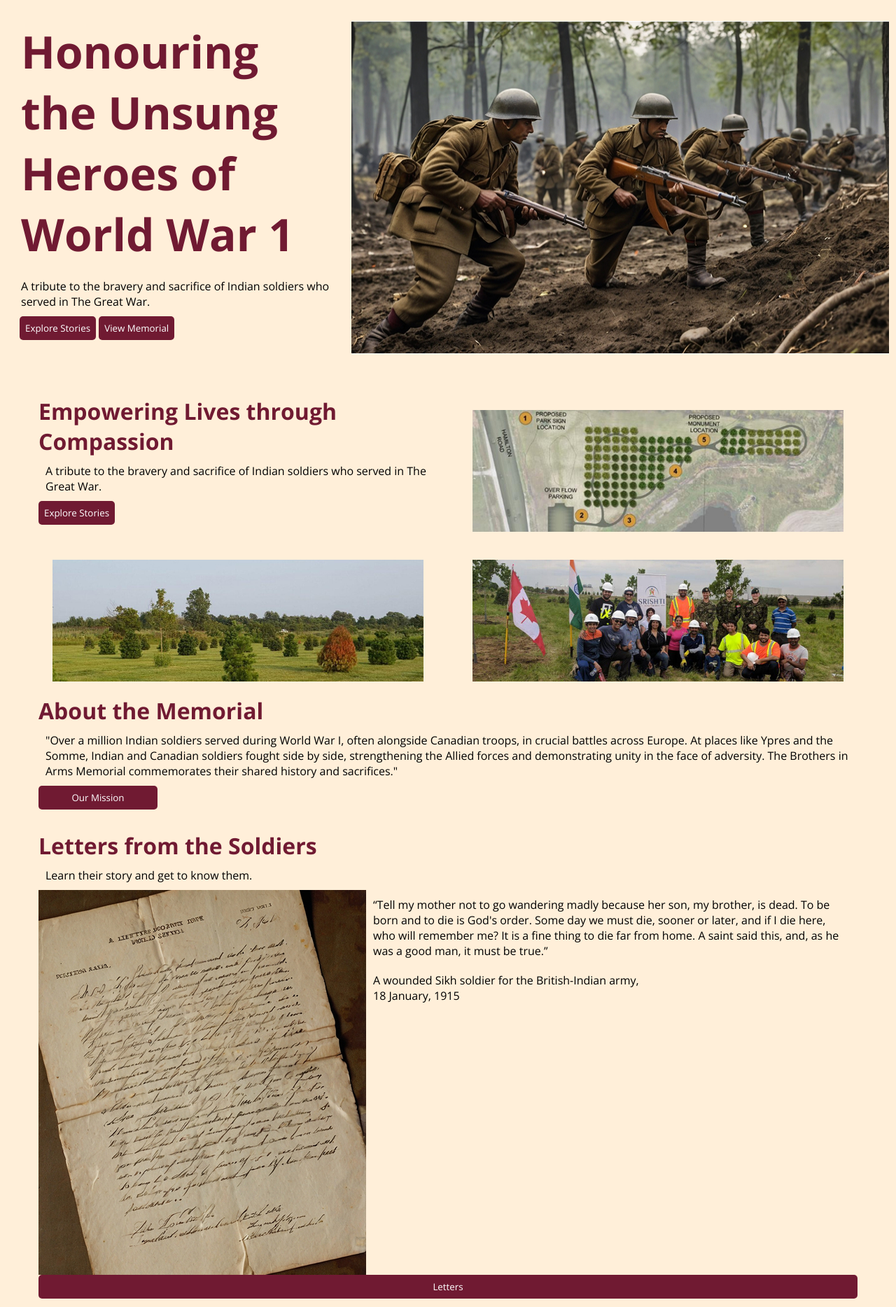
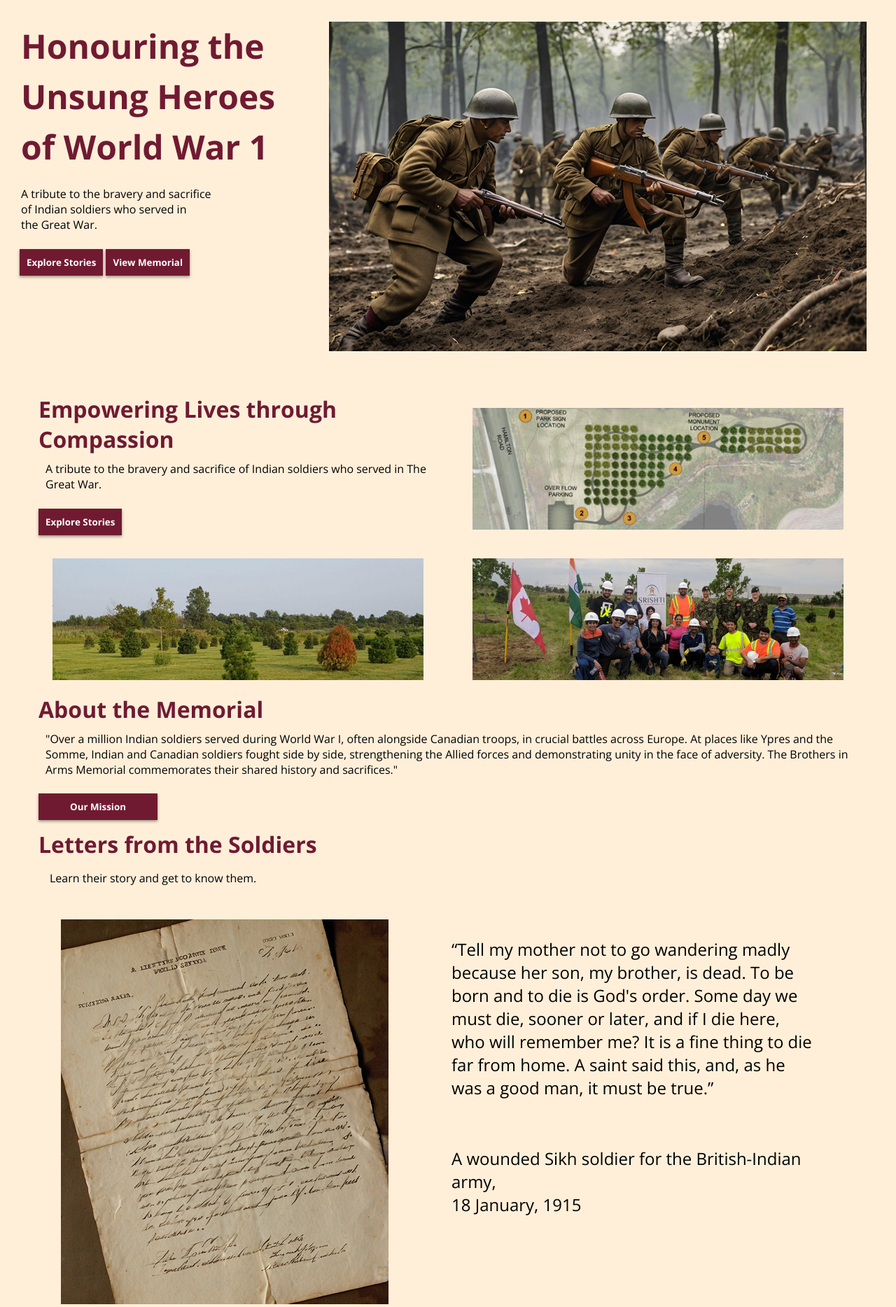
Before and after one commit to nikmeijer/brothers-in-arms-web, a PHP site: page / in a window 1280 px wide. Shown: the part 91-1959 px from the top of the page at 70% size. Run offline with PHP 8.4, Linux system fonts and the light colour scheme; some web fonts are replaced.

Commit message:
Homepage done
Homepage complete, needs polishing after rest of pages are complete

```diff
--- a/index.html
+++ b/index.html
@@ -57,10 +57,8 @@
                 <h2 class="col-span-4 m-col-span-6 l-col-span-6 xl-col-span-6">Honouring the Unsung Heroes of World
                     War 1
                 </h2>
-                <p class="col-span-4 m-col-span-6 l-col-span-6 xl-col-span-6">A tribute to the bravery and sacrifice
-                    of
-                    Indian soldiers who served in The Great
-                    War.</p>
+                <p class="col-span-4 m-col-span-6 l-col-span-6 xl-col-span-6">A tribute to the bravery and
+                    sacrifice<br>of Indian soldiers who served in<br>the Great War.</p>
                 <button class="col-span-2 m-col-span-3 l-col-span-3 xl-col-span-3"><a href="history.html">Explore
                         Stories</a></button>
                 <button class="col-span-2 m-col-span-3 l-col-span-3 xl-col-span-3"><a href="about.html">View
@@ -97,17 +95,19 @@
 
         <section class="grid-con" id="letters-home">
             <h2 class="col-span-full m-col-span-full l-col-span-full xl-col-span-full">Letters from the Soldiers</h2>
-            <p class="col-span-full m-col-span-full l-col-span-full xl-col-span-full">Learn their story and get to know
-                them.</p>
+            <h3 class="col-span-full m-col-span-full l-col-span-full xl-col-span-full">Learn their story and get to know
+                them.</h3>
             <div id="letter-con" class="letter-con col-span-full m-col-span-full l-col-span-full xl-col-span-full">
                 <img src="images/image-4.jpg" alt="Letter" class="col-span-2 m-col-span-6 l-col-span-6 xl-col-span-6">
                 <div id="letter-copy" class="col-span-2 m-col-span-6 l-col-span-6 xl-col-span-6">
                     <p>“Tell my mother not to go wandering madly because her son, my brother, is
                         dead. To
                         be born
-                        and to die is God's order. Some day we must die, sooner or later, and if I die here, who will
+                        and to die is God's order. Some day we must die, sooner or later, and if I die here, who
+                        will
                         remember me?
-                        It is a fine thing to die far from home. A saint said this, and, as he was a good man, it must
+                        It is a fine thing to die far from home. A saint said this, and, as he was a good man, it
+                        must
                         be
                         true.”</p>
                     <p>A wounded Sikh soldier for the British-Indian army,<br>18 January, 1915</p>
@@ -116,7 +116,7 @@
             <button class="col-span-2"><a href="about.html#mission">Letters</a></button>
         </section>
 
-        <section class="grid-con">
+        <section class="grid-con" id="callstoaction">
             <h2 class="hidden">Calls to Action</h2>
             <div class="calltoact-con col-span-4 ">
                 <h3>Get Involved with Us</h3>
--- a/sass/components/_button.scss
+++ b/sass/components/_button.scss
@@ -1,10 +1,20 @@
 button {
+    margin-top: 1em;
+    padding: 10px;
+    font-weight: bold;
+    border-radius: 0;
     border: 2px;
-    border-radius: 5px;
-    padding: 8px;
     background-color: #701a32;
     color: white;
-    margin-bottom: 30px;
+    margin-bottom: 1em;
+    box-shadow: 0 2px 4px rgba(0, 0, 0, 0.4);
+
+    &:hover {
+        box-shadow: 0 4px 8px rgba(0, 0, 0, 0.6);
+        cursor: pointer;
+        background-color: #be1e2d;
+    }
+
 }
 
 button a {
@@ -12,11 +22,3 @@ button a {
     text-decoration: none;
     color: white;
 }
-
-button:hover {
-    border: 2px;
-    border-radius: 5px;
-    padding: 8px;
-    background-color: #be1e2d;
-    color: white;
-}
--- /dev/null
+++ b/sass/components/_callstoaction.scss
@@ -0,0 +1,13 @@
+#callstoaction button {
+    margin-top: 20px;
+}
+
+#callstoaction button a {
+    font-size: 14px;
+    font-weight: bold;
+}
+
+#callstoaction h3 {
+    margin-bottom: 10px;
+    font-size: 2em;
+}
--- a/sass/components/_hero.scss
+++ b/sass/components/_hero.scss
@@ -6,14 +6,23 @@
 }
 
 #hero h2 {
-    font-size: 4em;
+    font-size: 3em;
+    line-height: 1.5em;
     padding: 10px;
     margin-left: 20px;
 }
 
 #hero p {
+    font-size: 1em;
     padding: 10px;
     margin-left: 20px;
+}
+
+#hero button {
+    margin-top: 1em;
+    padding: 10px;
+    font-weight: bold;
+    border-radius: 0;
 }
 
 #hero button:first-of-type {
@@ -21,7 +30,8 @@
 }
 
 #hero img {
-    padding: 10px;
+    margin: 10px;
+    padding-right: 2em;
 }
 
 @media screen and (max-width: 768px) {
@@ -33,5 +43,4 @@
         font-size: 2em;
     }
 
-    #hero img {}
 }
--- a/sass/components/_index.scss
+++ b/sass/components/_index.scss
@@ -4,3 +4,4 @@
 @forward 'button';
 @forward 'contact';
 @forward 'hero';
+@forward 'callstoaction';
--- a/sass/components/_letter.scss
+++ b/sass/components/_letter.scss
@@ -0,0 +1,14 @@
+#letters-home h3 {
+    font-weight: normal;
+    font-size: 1em;
+    margin: 1em;
+}
+
+#letters-home p {
+    font-size: 1.5em;
+    margin: 2em;
+}
+
+#letters-home img {
+    margin: 2em;
+}
```
Also changed, not shown: css/main.css, 1 other file.
